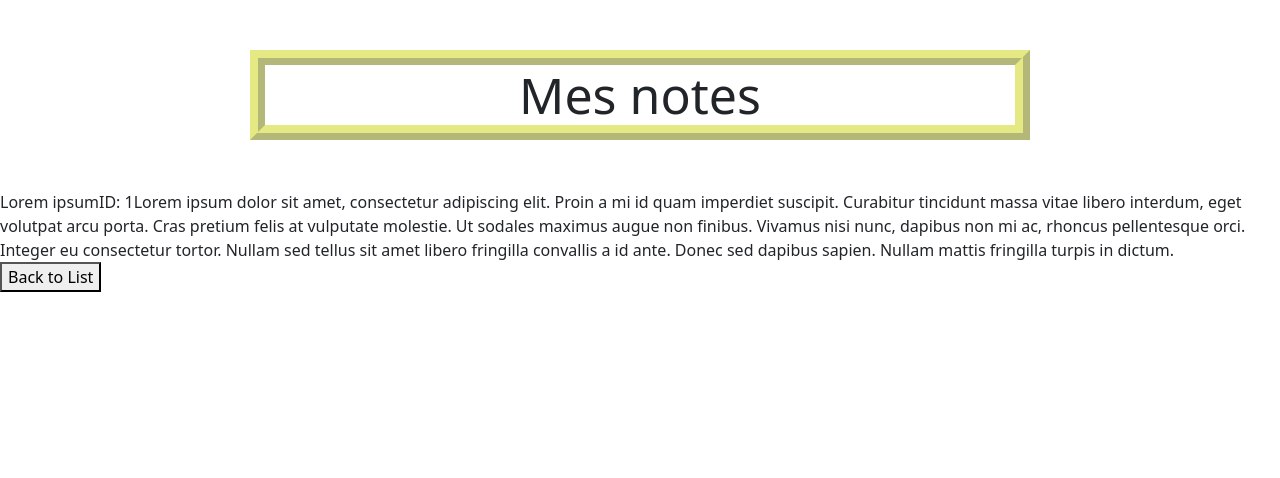
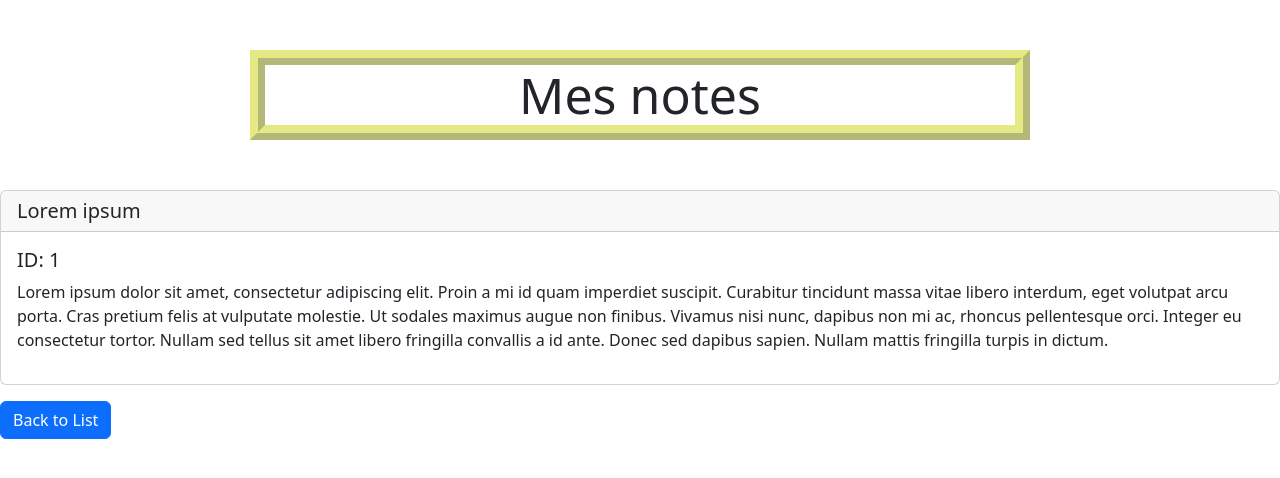
Before and after one commit to Arckanna/notes, an Angular app: page /note/1 in a window 1280 px wide. Shown: the top 478 px of the page. Built offline with nearby package versions, Linux system fonts and the light colour scheme.

Commit message:
detail style

```diff
--- a/src/app/components/note-detail/note-detail.component.html
+++ b/src/app/components/note-detail/note-detail.component.html
@@ -1,10 +1,12 @@
 @if (note) {
-<div id="note-container">
-  <span class="note-title">{{ note.title }}</span>
-  <span class="note-id">ID: {{ note.id }}</span>
-  <span class="note-text">{{ note.text }}</span>
+<div class="card">
+  <h5 class="card-header">{{ note.title }}</h5>
+  <div class="card-body">
+    <h5 class="card-title">ID: {{ note.id }}</h5>
+    <p class="note-text">{{ note.text }}</p>
+  </div>
 </div>
 }
 <nav>
-  <button routerLink="">Back to List</button>
+  <button class="mt-3 btn btn-primary" routerLink="">Back to List</button>
 </nav>
```
